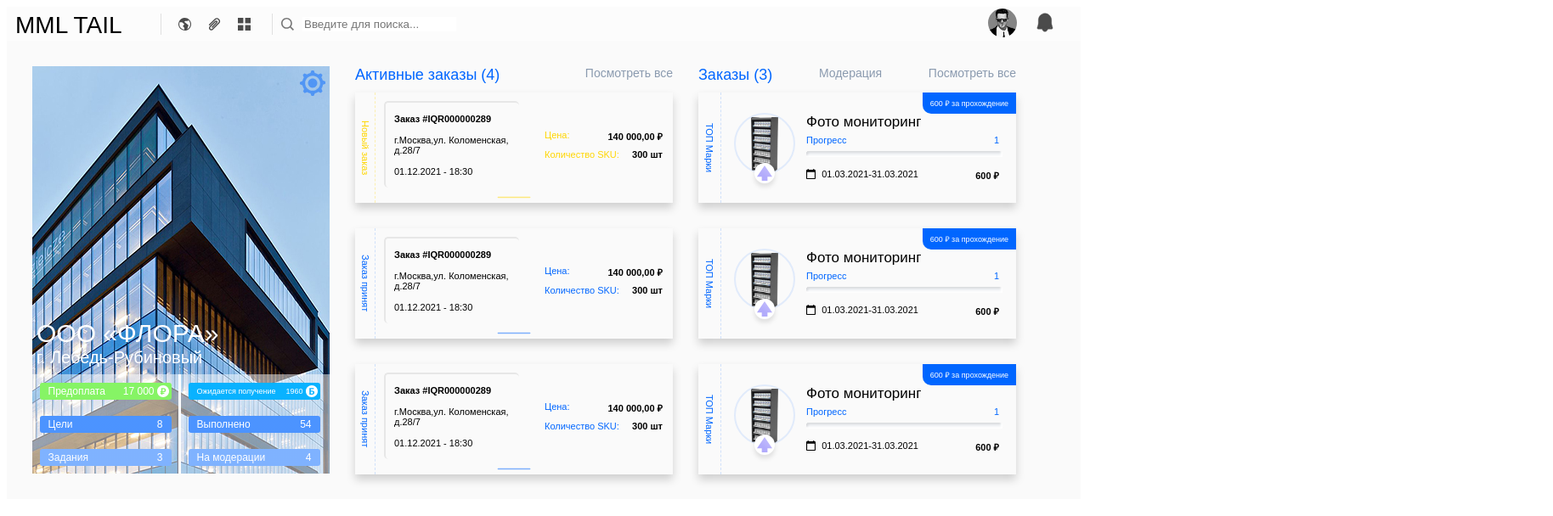
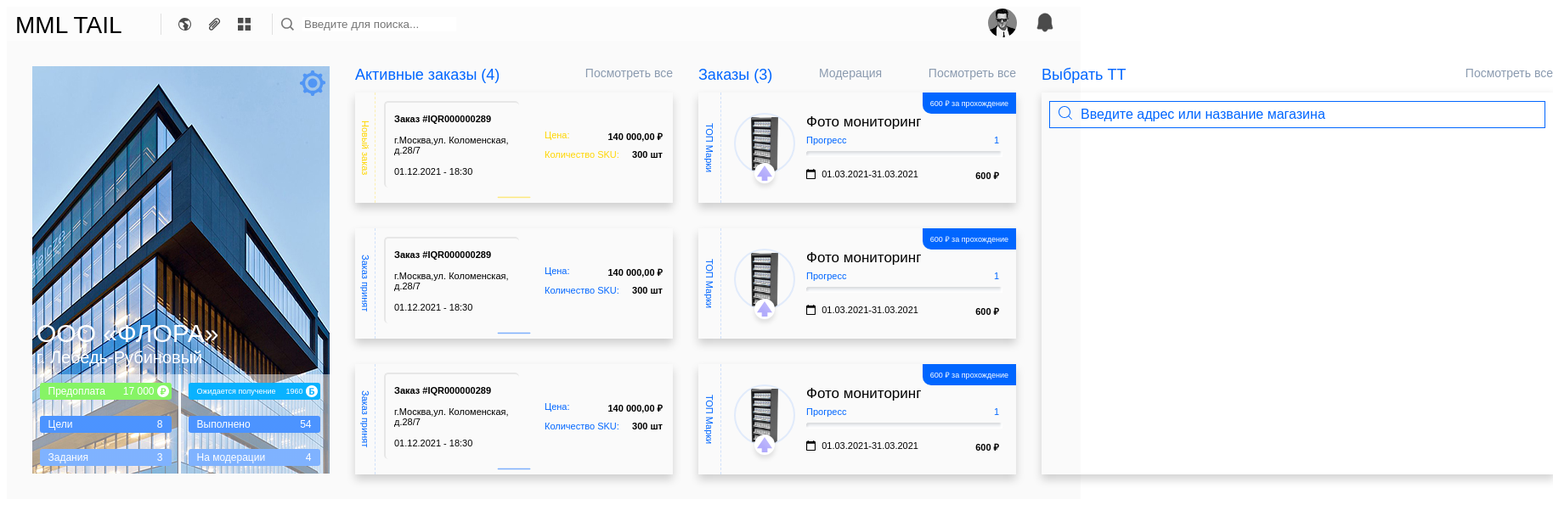
Before and after one commit to QwipeKun/Mml-product, a React (Create React App) app: page / in a window 1280 px wide. Shown: the top 608 px of the page at 85% size, 1828 px wide, since content can reach past the window. Built offline with nearby package versions, Linux system fonts and the light colour scheme.

Commit message:
update search block

```diff
--- a/src/components/MainBlockOne/MainBlockOne.jsx
+++ b/src/components/MainBlockOne/MainBlockOne.jsx
@@ -8,6 +8,7 @@ import borderBlue from "./../../svg/borderBlue.svg";
 import server from "./../../svg/server.svg";
 import lineGR from "./../../svg/lineGR.svg";
 import calendar from "./../../svg/calendar.svg";
+import searchTwo from "./../../svg/searchTwo.svg";
 
 let MainBlockOne = () => {
   return (
@@ -207,7 +208,9 @@ let MainBlockOne = () => {
                     <div className={s.monitoringTextContainer}>
                       <div className={s.textBlock}>600 ₽ за прохождение</div>
                     </div>
-                    <div className={s.photoMonitoringTitle}>Фото мониторинг</div>
+                    <div className={s.photoMonitoringTitle}>
+                      Фото мониторинг
+                    </div>
                     <div className={s.progressTitle}>
                       <div>Прогресс</div>
                       <div>1</div>
@@ -244,7 +247,9 @@ let MainBlockOne = () => {
                     <div className={s.monitoringTextContainer}>
                       <div className={s.textBlock}>600 ₽ за прохождение</div>
                     </div>
-                    <div className={s.photoMonitoringTitle}>Фото мониторинг</div>
+                    <div className={s.photoMonitoringTitle}>
+                      Фото мониторинг
+                    </div>
                     <div className={s.progressTitle}>
                       <div>Прогресс</div>
                       <div>1</div>
@@ -281,7 +286,9 @@ let MainBlockOne = () => {
                     <div className={s.monitoringTextContainer}>
                       <div className={s.textBlock}>600 ₽ за прохождение</div>
                     </div>
-                    <div className={s.photoMonitoringTitle}>Фото мониторинг</div>
+                    <div className={s.photoMonitoringTitle}>
+                      Фото мониторинг
+                    </div>
                     <div className={s.progressTitle}>
                       <div>Прогресс</div>
                       <div>1</div>
@@ -307,6 +314,23 @@ let MainBlockOne = () => {
           </div>
         </div>
       </div>
+      {/* Блок выбора города */}
+      <div className={s.mainContainerChoseCity}>
+        <div className={s.choseContainer}>
+          <div className={s.activeOrder}>Выбрать ТТ</div>
+          <div className={s.showAll}>Посмотреть все</div>
+        </div>
+        <div className={s.mainContainerChoseBlocks}>
+          <div className={s.searchContainer}>
+            <div className={s.searchBlock}>
+              <div>
+                <img className={s.searchTwo} src={searchTwo} rel="searchTwo" />
+              </div>
+              <div>Введите адрес или название магазина</div>
+            </div>
+          </div>
+        </div>
+      </div>
     </div>
   );
 };
--- a/src/components/MainBlockOne/MainBlockOne.module.css
+++ b/src/components/MainBlockOne/MainBlockOne.module.css
@@ -394,3 +394,42 @@
 .dateText{
     margin-right: 60px ;
 }
+/*            Выбор города               */
+.mainContainerChoseCity{
+    margin-top: 30px;
+    margin-left: 30px;
+    font-family:  'Raleway', sans-serif;
+    min-width: 602px;
+}
+
+.choseContainer{
+    display: flex;
+    justify-content: space-between;
+}
+
+.mainContainerChoseBlocks{
+    margin-top: 10px;
+    width: 602px;
+    height: 450px;
+    box-shadow: 1px 5px 10px 1px rgba(0, 0, 0, 0.178);
+}
+
+.searchContainer{
+    padding-top: 10px;
+    display: flex;
+    justify-content: center;
+    align-items: center;
+}
+
+.searchBlock{
+    display: flex;
+    width: 582px;
+    height: 30px;
+    align-items: center;
+    color: #0066FF;
+    border: #0066FF 1px solid;
+}
+
+.searchTwo{
+    padding: 7px 10px 7px 10px;
+}
```
Also changed, not shown: src/svg/searchTwo.svg (added).
